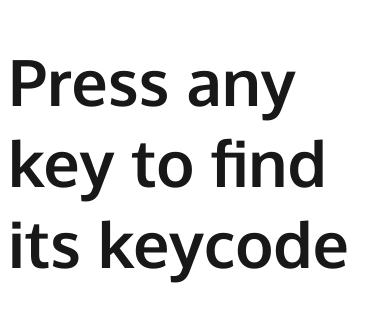
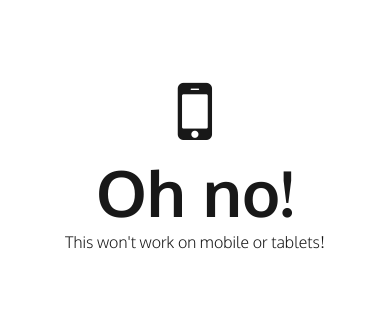
Before and after one commit to joe-ashwell/what-keycode, a plain HTML site: page index.html in a window 390 px wide. Shown: the part 269-590 px from the top of the page. Drawn offline with Linux system fonts and the light colour scheme.

Commit message:
Update for mobile usage

```diff
--- a/app.js
+++ b/app.js
@@ -1,22 +1,41 @@
+// Creates variable to target html div
 const mainKeycode = document.querySelector('div.main-keycode');
+// Creates variable to check if on mobile
+const mQ = window.matchMedia( "(max-width: 767px)" );
 
+// Conditional to check if user is on mobile, and if so explain it won't work
+if (mQ.matches) {
+
+  // window width is less than 767px
+  mainKeycode.innerHTML = `
+
+  <i class="fa fa-mobile"></i>
+  <h1 class="mobile">Oh no!</h1>
+  <p class="mobile">This won't work on mobile or tablets!</p>
+
+  `;
+
+}
+
+// Function to get the event keycode and key name
 function getKeycode(event) {
 
+  // Conditional to check if event key is blank (e.g. space key)
   if ( event.key === " " ) {
     eventKey = event.code.toLowerCase();
   } else {
     eventKey = event.key.toLowerCase();
   }
 
+  // Updates the html with the keycode info
   mainKeycode.innerHTML = `
 
   <h1 class="keycode">${event.keyCode}</h1>
   <h2 class="keycode">${eventKey}</h2>
+
   `;
 
-
-
-  console.log(event);
 }
 
+// Event listener in the window, calls the getKeycode function when a key is pressed.
 window.addEventListener('keydown', getKeycode);
--- a/style.css
+++ b/style.css
@@ -13,6 +13,8 @@ div.main-keycode {
   align-content: center;
 }
 
+/* ------------ Font styling ------------ */
+
 h1 {
   font-size: 4rem;
   margin: auto;
@@ -23,6 +25,8 @@ h1.keycode {
   margin: auto;
   margin-bottom: 0;
 }
+
+/* ------------ Key button styling ------------ */
 
 h2.keycode {
   font-size: 3rem;
@@ -38,5 +42,23 @@ h2.keycode {
 		0 1px 0 #c3c3c3,
 		0 2px 0 #c9c9c9,
 		0 2px 3px #333;
-	text-shadow: 0px 1px 0px #f5f5f5;}
+	text-shadow: 0px 1px 0px #f5f5f5;
 }
+
+/* ------------ Mobile styling ------------ */
+
+.fa-mobile {
+  font-size: 5rem;
+  margin: auto;
+  margin-bottom: 0;
+}
+
+h1.mobile {
+  margin-top: 0;
+  margin-bottom: 0;
+}
+
+p.mobile {
+  margin: auto;
+  margin-top: 0;
+}
```
